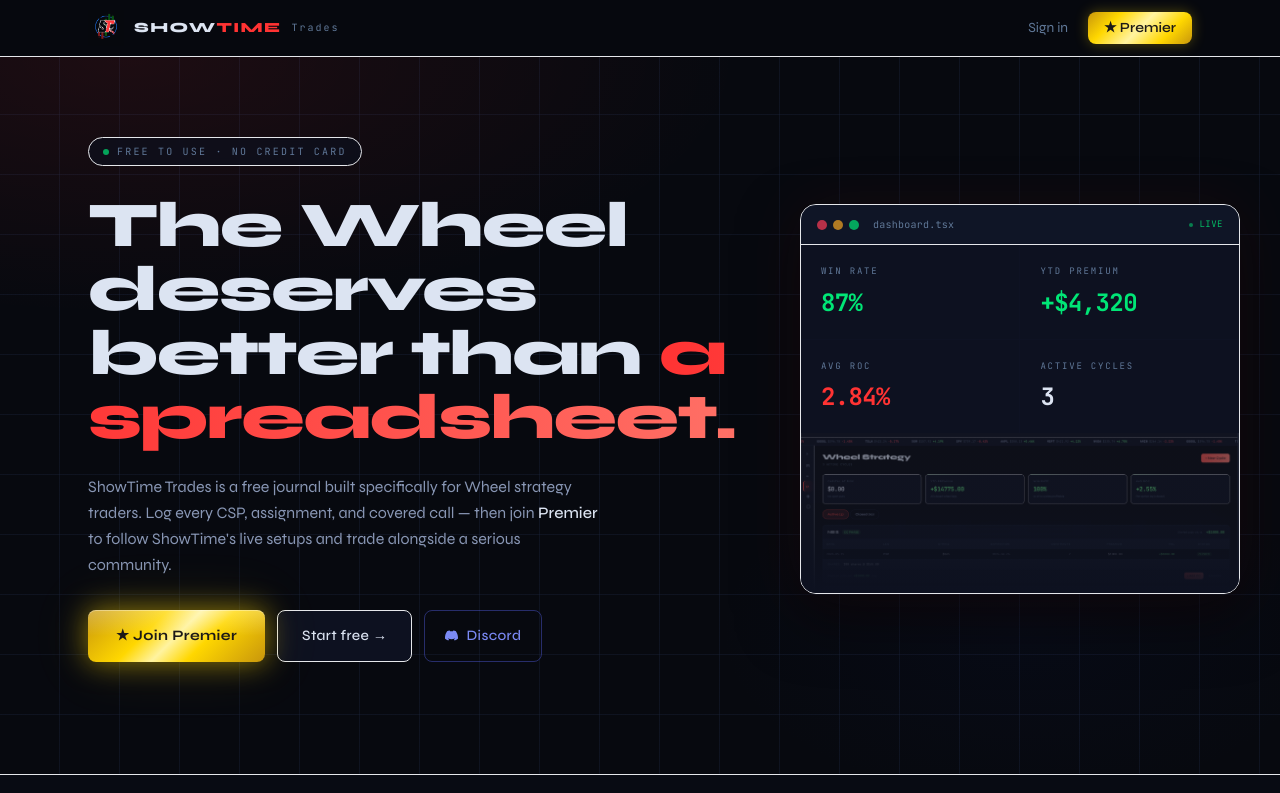
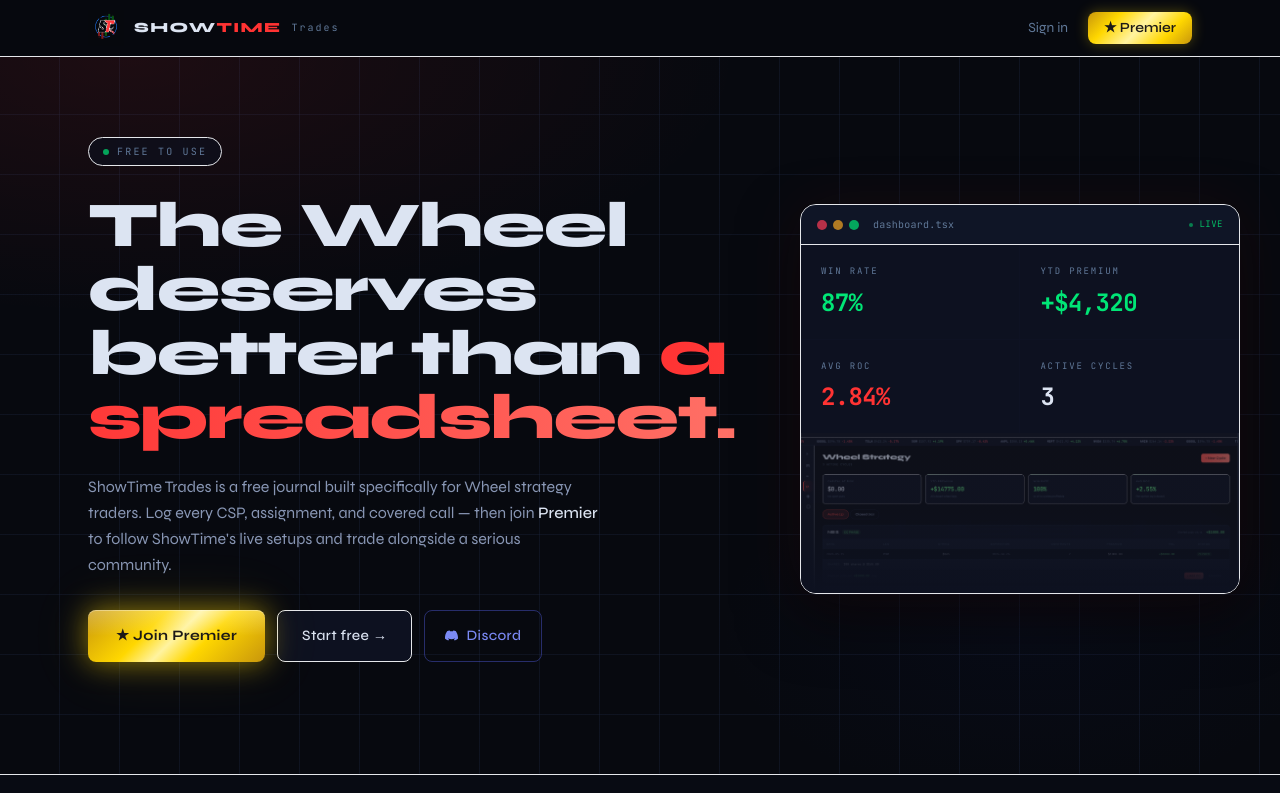
Before and after one commit to showtimebusinessinquiry/ShowTimeTradesWebsite, a Next.js app: page / in a window 1280 px wide. Shown: the top 793 px of the page. Built offline with nearby package versions, Linux system fonts and the light colour scheme; no server answers.

Commit message:
fix: remove 'no credit card' badge text; add hover lift+glow to both tier cards

```diff
--- a/src/app/page.tsx
+++ b/src/app/page.tsx
@@ -121,7 +121,7 @@
             <div>
               <div className="inline-flex items-center gap-2 font-mono text-[10px] tracking-[0.22em] text-text-muted uppercase mb-7 border border-default/60 rounded-full px-3.5 py-1.5 bg-surface/60 backdrop-blur-sm">
                 <span className="w-1.5 h-1.5 rounded-full bg-gain animate-pulse-glow" />
-                Free to use · No credit card
+                Free to use
               </div>
 
               <h1 className="font-display font-extrabold leading-[1.0] tracking-tight mb-6" style={{ fontSize: 'clamp(2.6rem, 6vw, 4rem)' }}>
@@ -243,7 +243,7 @@
 
         <div className="grid md:grid-cols-2 gap-5">
           {/* Free tier */}
-          <div className="rounded-2xl border border-default/60 bg-surface p-8 relative overflow-hidden">
+          <div className="rounded-2xl border border-default/60 bg-surface p-8 relative overflow-hidden transition-all duration-300 hover:-translate-y-1 hover:border-text-muted/30 hover:shadow-[0_0_40px_rgba(220,228,242,0.06),0_16px_40px_rgba(0,0,0,0.5)]">
             <div className="absolute top-0 left-0 right-0 h-px bg-gradient-to-r from-border/80 via-border/20 to-transparent" />
             <div className="font-mono text-[10px] tracking-[0.2em] text-text-muted uppercase mb-1">Free forever</div>
             <h3 className="font-display font-bold text-2xl mb-4">The App</h3>
@@ -267,11 +267,10 @@
           </div>
 
           {/* Premier tier */}
-          <div className="rounded-2xl border overflow-hidden relative"
+          <div className="rounded-2xl border overflow-hidden relative transition-all duration-300 hover:-translate-y-1 shadow-[0_0_40px_rgba(255,215,0,0.08),0_0_80px_rgba(255,215,0,0.03)] hover:shadow-[0_0_60px_rgba(255,215,0,0.22),0_16px_40px_rgba(0,0,0,0.5)]"
             style={{
               borderColor: 'rgba(255,215,0,0.3)',
               background: 'linear-gradient(160deg, #0d1120 0%, #0f1318 100%)',
-              boxShadow: '0 0 40px rgba(255,215,0,0.08), 0 0 80px rgba(255,215,0,0.03)',
             }}>
             <div className="absolute top-0 left-0 right-0 h-px" style={{ background: 'linear-gradient(90deg, transparent, rgba(255,215,0,0.6), rgba(255,215,0,0.3), transparent)' }} />
             <div className="p-8">
```
